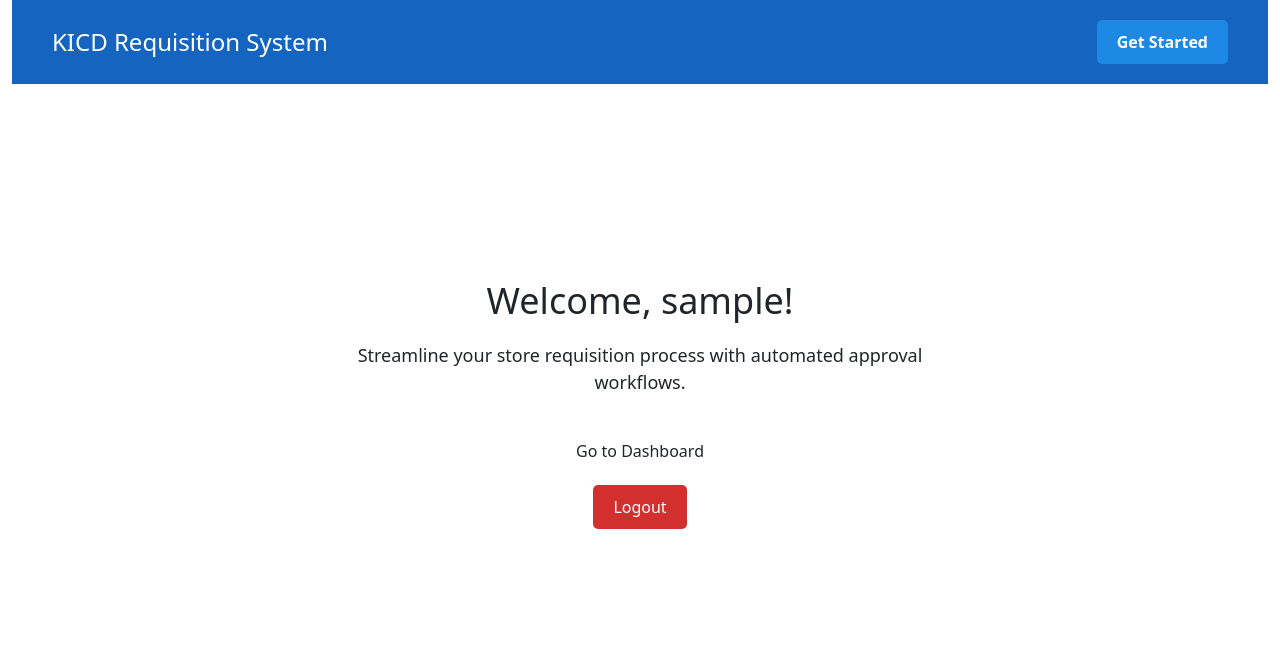
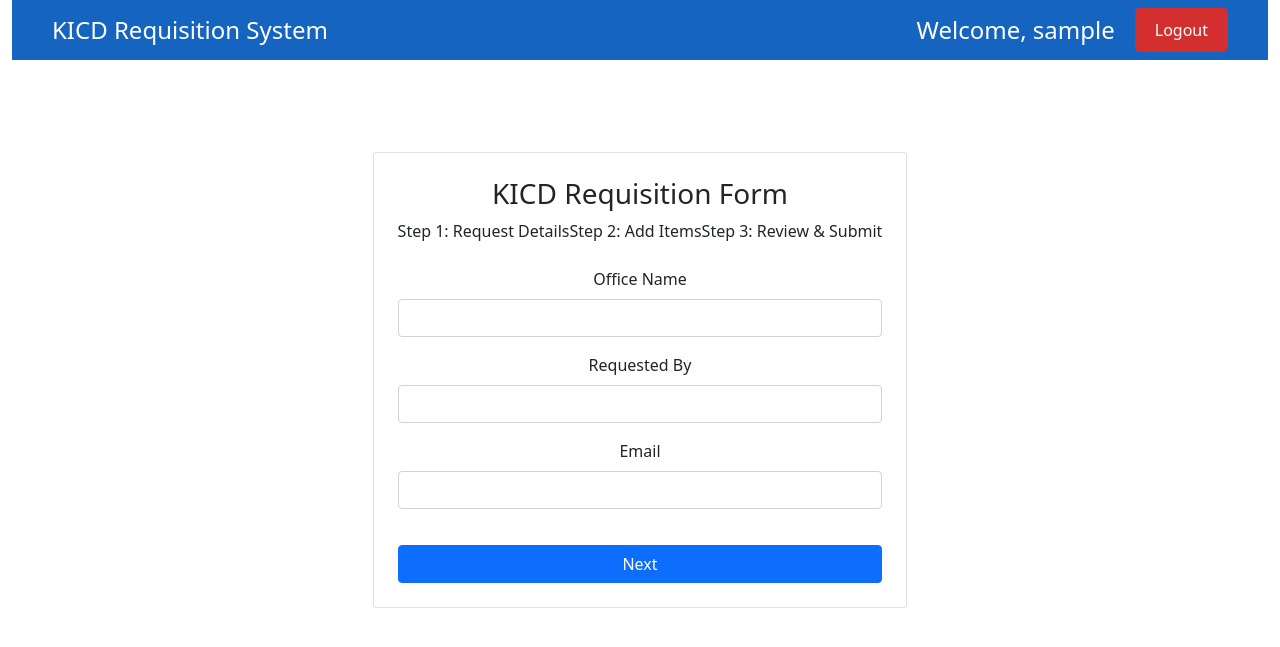
Before and after one commit to ramon0304/KICD-Requisition, a Flask app: page / in a window 1280 px wide. Shown: the top 647 px of the page. Run offline with Flask 2, Linux system fonts and the light colour scheme; a user stored in the database is signed in; parts of the project's set-up code (start-up, migrations or seed data) failed here and were passed over; some libraries are stand-ins or nearby versions.

Commit message:
refactor header and hero section for improved user experience and authentication handling

```diff
--- a/templates/index.html
+++ b/templates/index.html
@@ -2,21 +2,28 @@
 {% block title %} {{ title }} {% endblock %}
 
 {% block content %}
-<!-- <div class="container py-1 text-center"> -->
-    <div class="full-width-header"></div>
-    <header class="d-flex justify-content-between align-items-center">
-        <h1>KICD Requisition System</h1>
+
+<div class="full-width-header"></div>
+    <header class="d-flex" style="height: 60px;">
+        <h1 style="font-size: 24px; margin: 0;">KICD Requisition System</h1>
+        {% if current_user.is_authenticated %}
+        <div class="d-flex justify-content-end align-items-center" style="gap: 20px;">
+            <h4 style="margin: 0;">Welcome, {{ current_user.username }}</h4>
+            <div style="padding-bottom: 15px;">
+                <a href="{{ url_for('logout') }}" class="logout-btn">Logout</a>
+            </div>
+        </div>
+        {% else %}
+
         <a href="{{ url_for('login') }}" class="get-started">Get Started</a>
+        {% endif %}
     </header>
+
 
     <div class="hero">
         <div class="content">
             {% if current_user.is_authenticated %}
-                <h2>Welcome, {{ current_user.username }}!</h2>
-                <p>Streamline your store requisition process with automated approval workflows.</p>
-                <a href="#" class="btn">Go to Dashboard</a>
-                <br>
-                <a href="{{ url_for('logout') }}" class="logout-btn">Logout</a>
+                {% include "requisitionForm.html" %}
             {% else %}
                 <h2>Automate Your Store Requisition</h2>
                 <p>Sign in to request and manage store checkouts seamlessly.</p>
```
